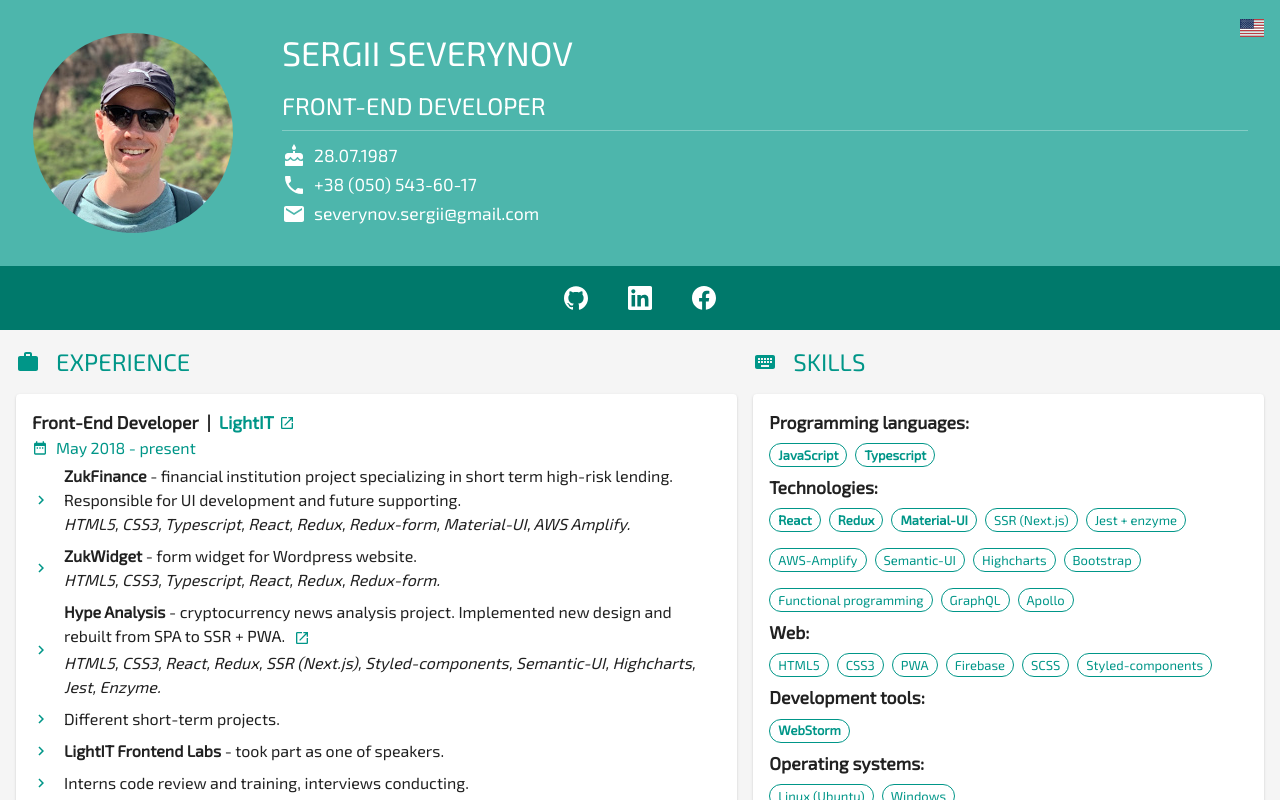
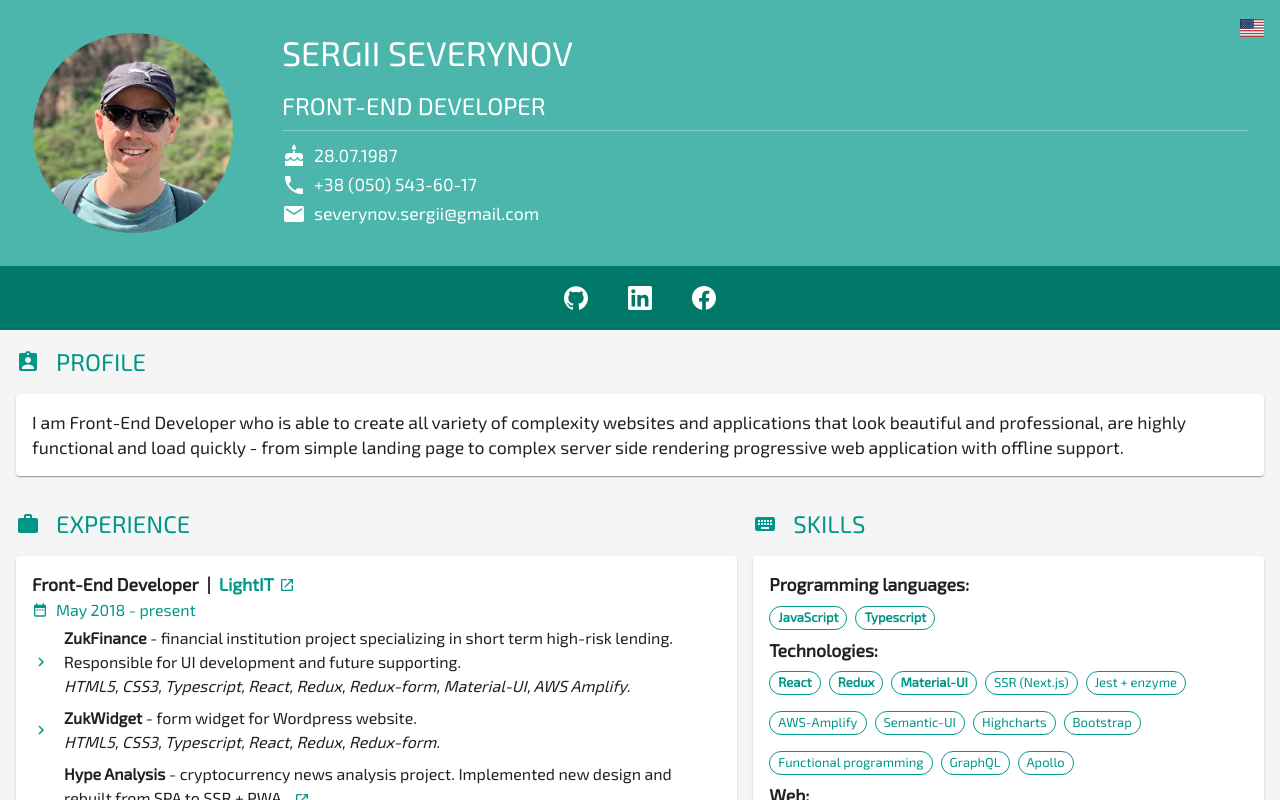
Before and after one commit to severjason/cv2, a React (Create React App) app: page /en in a window 1280 px wide. Shown: the top 800 px of the page. Built offline with nearby package versions, Linux system fonts and the light colour scheme.

Commit message:
profile added

```diff
--- a/src/app/main/index.tsx
+++ b/src/app/main/index.tsx
@@ -6,6 +6,7 @@ import Experience from '../experience';
 import Skills from '../skills';
 import Langs from '../langs';
 import Education from '../education';
+import Profile from '../profile';
 
 const useStyles = makeStyles(theme => ({
   root: {
@@ -31,6 +32,9 @@ const Main: React.FC = () => {
   return (
     <Grid className={classes.root}>
       <Grid container={true} className={classes.container}>
+        <Grid item={true} xs={12} sm={12} md={12} className={classes.item}>
+          <Profile/>
+        </Grid>
         <Grid item={true} xs={12} sm={12} md={7} className={classes.item}>
           <Experience/>
         </Grid>
--- /dev/null
+++ b/src/app/profile/index.tsx
@@ -0,0 +1,37 @@
+import React from 'react';
+import Grid from '@material-ui/core/Grid';
+import AssignmentInd from '@material-ui/icons/AssignmentInd';
+import { useIntl } from 'react-intl';
+import Paper from '@material-ui/core/Paper';
+import { makeStyles } from '@material-ui/core/styles';
+
+import { Title } from '../shared';
+import data from '../../data';
+
+const useStyles = makeStyles(theme => ({
+  paper: {
+    width: '100%',
+    padding: theme.spacing(2),
+    marginBottom: theme.spacing(2),
+  },
+}));
+
+const Profile = () => {
+
+  const intl = useIntl();
+
+  const profileData = data[intl.locale] && data[intl.locale].profile;
+
+  const classes = useStyles();
+
+  return (
+    <Grid container={true}>
+      <Title icon={AssignmentInd} text={`${intl.messages['cv.profile']}`}/>
+      <Paper className={classes.paper}>
+        {profileData}
+      </Paper>
+    </Grid>
+  );
+};
+
+export default Profile;
--- a/src/app/types/index.tsx
+++ b/src/app/types/index.tsx
@@ -1,4 +1,5 @@
 export type CVData = {
+  profile: string;
   experience: ExperienceItem[];
   skills: SkillsData[];
   langs: LangItem[];
--- a/src/data.ts
+++ b/src/data.ts
@@ -1,6 +1,9 @@
 import { CVData } from './app/types';
 
 const en: CVData = {
+  profile: 'I am Front-End Developer who is able to create all variety of complexity websites and applications ' +
+    'that look beautiful and professional, are highly functional and load quickly' +
+    ' - from simple landing page to complex server side rendering progressive web application with offline support. ',
   experience: [
     {
       startDate: 'May 2018',
@@ -131,6 +134,7 @@ const en: CVData = {
         {name: 'Firebase'},
         {name: 'SCSS'},
         {name: 'Styled-components'},
+        {name: 'Responsive Web Design'},
       ]
     },
     {
@@ -199,6 +203,10 @@ const en: CVData = {
 };
 
 const uk: CVData = {
+  profile: 'Я Front-End Розробник, що може створити вебсайти та додатки різноманітної складності, які виглядають' +
+    ' гарно та професійно, є високофункціональними та швидкими ' +
+    'that look beautiful and professional, are highly functional and load quickly' +
+    ' - від простих лендінгів до комплексних PWA додатків з SSR та підтримкою оффлайн. ',
   experience: [
     {
       startDate: 'Травень 2018',
@@ -331,6 +339,7 @@ const uk: CVData = {
         {name: 'Firebase'},
         {name: 'SCSS'},
         {name: 'Styled-components'},
+        {name: 'Responsive Web Design'},
       ]
     },
     {
--- a/src/routes/index.tsx
+++ b/src/routes/index.tsx
@@ -6,7 +6,7 @@ import { LANGS } from '../constants';
 
 const Routes: React.FC = () => (
   <Router>
-    <Redirect from="/" to={`/${LANGS.en.lang}`}/>
+    <Redirect noThrow={true} from="/" to={`/${LANGS.en.lang}`}/>
     <App path="/:lang"/>
   </Router>
 );
--- a/src/translations/en.json
+++ b/src/translations/en.json
@@ -5,6 +5,7 @@
   "cv.langSwitch": "Switch to Ukrainian",
   "cv.at": "at",
   "cv.visit": "Visit",
+  "cv.profile": "Profile",
   "cv.social": {
     "github": "Checkout my GitHub",
     "linkedIn": "Follow me on LinkedIn",
--- a/src/translations/ua.json
+++ b/src/translations/ua.json
@@ -5,6 +5,7 @@
   "cv.langSwitch": "Перейти на англійську",
   "cv.at": "у",
   "cv.visit": "Відвідати",
+  "cv.profile": "Профіль",
   "cv.social": {
     "github": "Мій GitHub",
     "linkedIn": "Мій LinkedIn",
```
